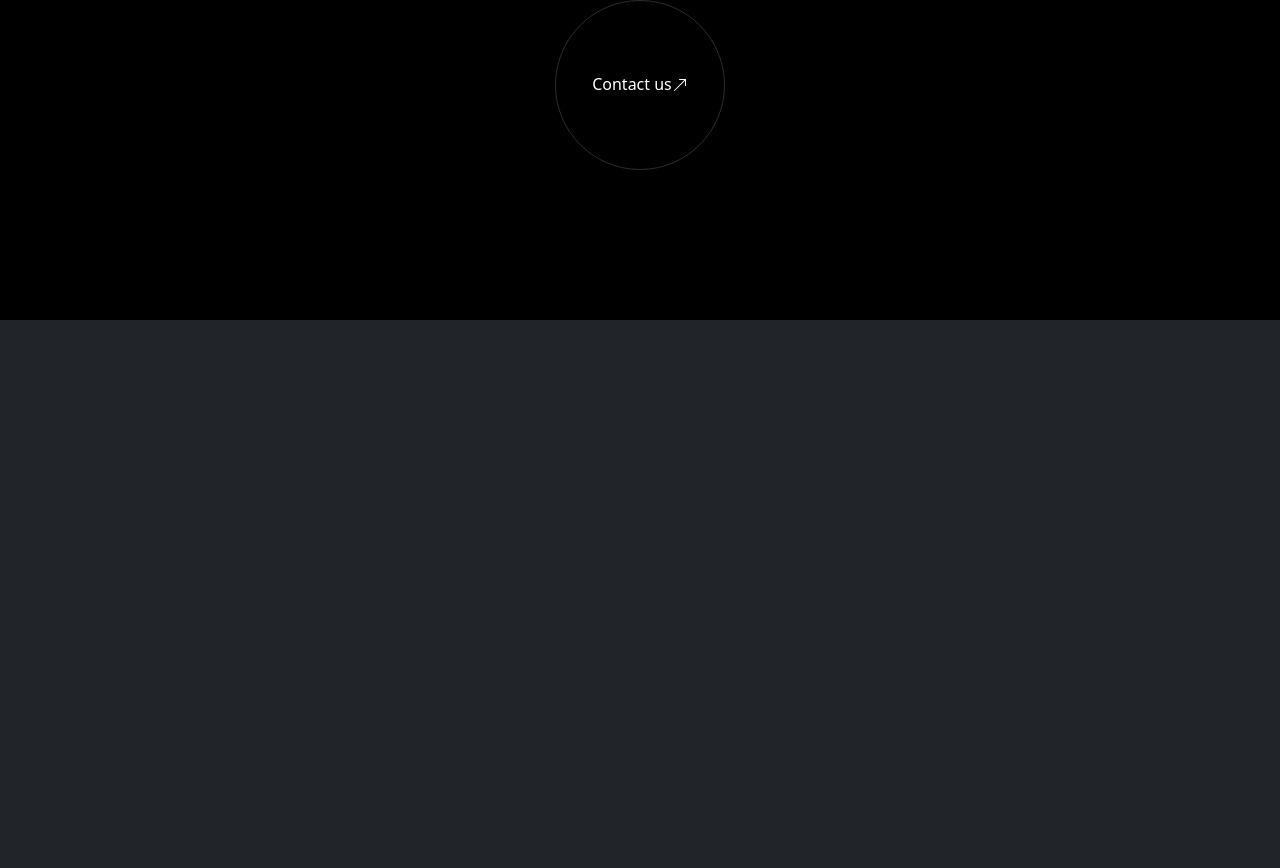
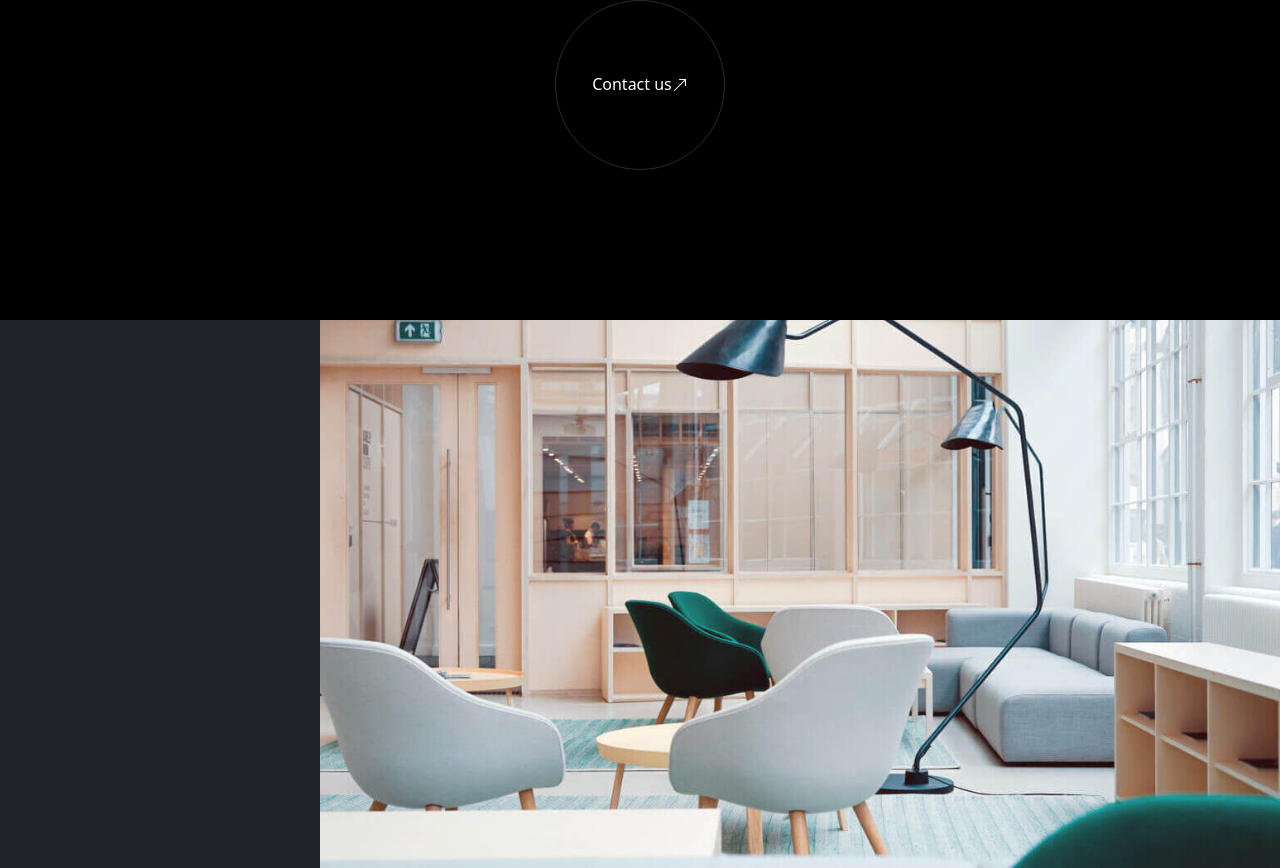
Before and after one commit to mathertahir/Pixarsclient, a React (Create React App) app: page / in a window 1280 px wide. Shown: the part 5295-6163 px from the top of the page. Before the commit the page ends 5615 px from the top, so only its background shows below. Built offline with nearby package versions, Linux system fonts and the light colour scheme.

Commit message:
Footer Section Created

```diff
--- a/src/App.js
+++ b/src/App.js
@@ -9,6 +9,7 @@ import "./App.css";
 import DesignBanner from "./components/DesignBanner/DesignBanner";
 import SwiperSlider from "./components/Swiper/SwiperSlider";
 import SolutionSection from "./components/SolutionSection/SolutionSection";
+import FooterSection from "./components/Footer/FooterSection";
 
 const App = () => {
   return (
@@ -17,6 +18,7 @@ const App = () => {
       <DesignBanner />
       <SwiperSlider />
       <SolutionSection />
+      <FooterSection />
     </div>
   );
 };
--- /dev/null
+++ b/src/components/Footer/FooterSection.jsx
@@ -0,0 +1,30 @@
+import React from "react";
+import { Col, Row, Container } from "react-bootstrap";
+
+const FooterSection = () => {
+  return (
+    <div className="footer-main">
+      <div className="footer-top">
+        <Row className="mx-0 ">
+          <Col className="px-0  text-end  ">
+            <div className="footer-pic">
+              <img src="images/footer.jpg" className="w-75"></img>
+            </div>
+
+            <div className="footer-inner">
+              <Container>
+                <Row>
+                  <Col></Col>
+                  <Col></Col>
+                  <Col></Col>
+                </Row>
+              </Container>
+            </div>
+          </Col>
+        </Row>
+      </div>
+    </div>
+  );
+};
+
+export default FooterSection;
--- /dev/null
+++ b/src/components/Footer/footer-section.css
@@ -0,0 +1,8 @@
+.footer-top{
+    background-image: url(../../../public/images/footer.jpg);
+    background-repeat: no-repeat;
+    background-position: right;
+}
+.footer-pic{
+    object-fit: contain;
+}
--- a/src/components/SolutionSection/solution.css
+++ b/src/components/SolutionSection/solution.css
@@ -107,15 +107,7 @@
 
 }
 
-.line1::before{
-    position: absolute;
-    content: "";
-    width: 1px;
-    height: 100%;
-    top: 0;
-    left: 0;
-    background: var(--white4)
-}
+
 
 .content-subtitle{
     font-weight: 400;
```
